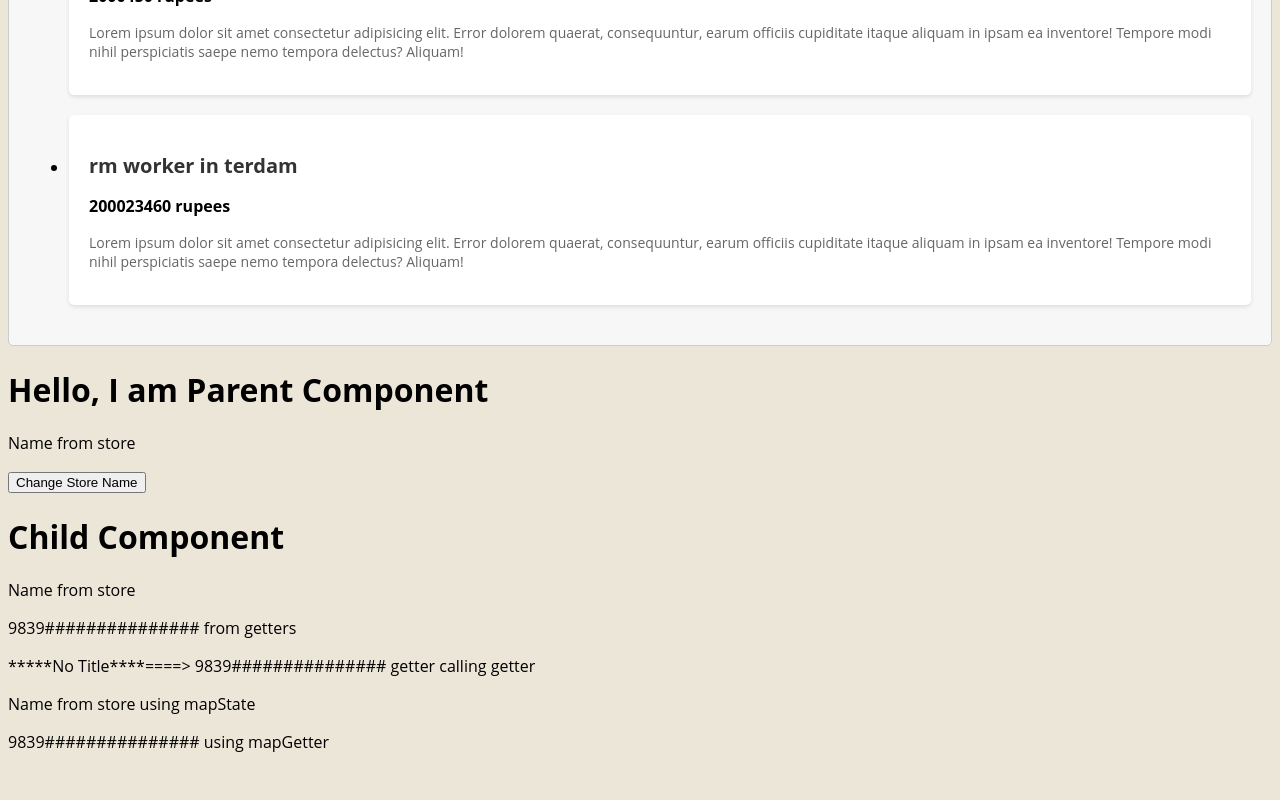
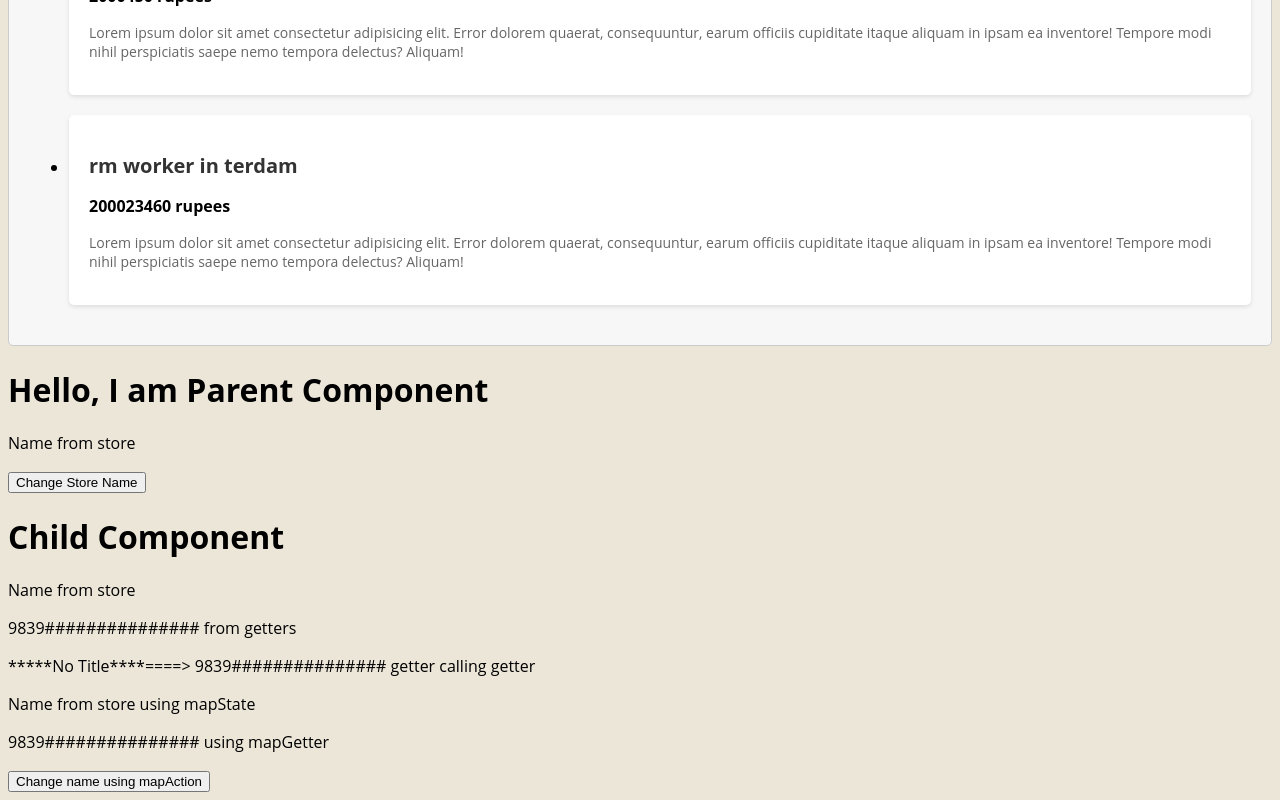
Before and after one commit to sandeep-narayana/TypeScript_With_VuE3, a Vue app in the folder typescript_vue_demo/vue_typescript_project/: page / in a window 1280 px wide. Shown: the part 1154-1954 px from the top of the page. Before the commit the page ends 1923 px from the top, so only its background shows below. Built offline with nearby package versions, Linux system fonts and the light colour scheme.

Commit message:
how to use action along with payload

```diff
--- a/typescript_vue_demo/vue_typescript_project/src/components/vuex/Child.vue
+++ b/typescript_vue_demo/vue_typescript_project/src/components/vuex/Child.vue
@@ -11,11 +11,14 @@
 <!-- showing state uisng mapState -->
     {{xyz}} using mapState
     <p>{{key}} using mapGetter</p>
+    <button @click="changeName({title:`change in storename using action`})">
+      Change name using mapAction
+    </button>
   </div>
 </template>
 
 <script>
-import {mapState,mapGetters} from "vuex"
+import {mapState,mapGetters, mapActions } from "vuex";
 export default {
   name: "ChildComponent",
   computed:{
@@ -31,8 +34,14 @@ export default {
       return this.$store.getters.hashAdd
     },
     // call another getter from one getter
-     useNewGetter(){
-      return this.$store.getters.hashNewAdd
+   useNewGetter(){
+      return this.$store.getters.hashNewAdd;
+    },
+  },
+  methods: {
+    ...mapActions(["newTitle"]),
+    changeName(payload) {
+      this.newTitle(payload);
     }
   }
 };
--- a/typescript_vue_demo/vue_typescript_project/src/store.ts
+++ b/typescript_vue_demo/vue_typescript_project/src/store.ts
@@ -14,6 +14,7 @@ export default createStore({
     },
     actions:{
         newTitle(context,payload){
+            console.log(payload)
             context.commit('setStoreName',payload)
         }
     },
```
